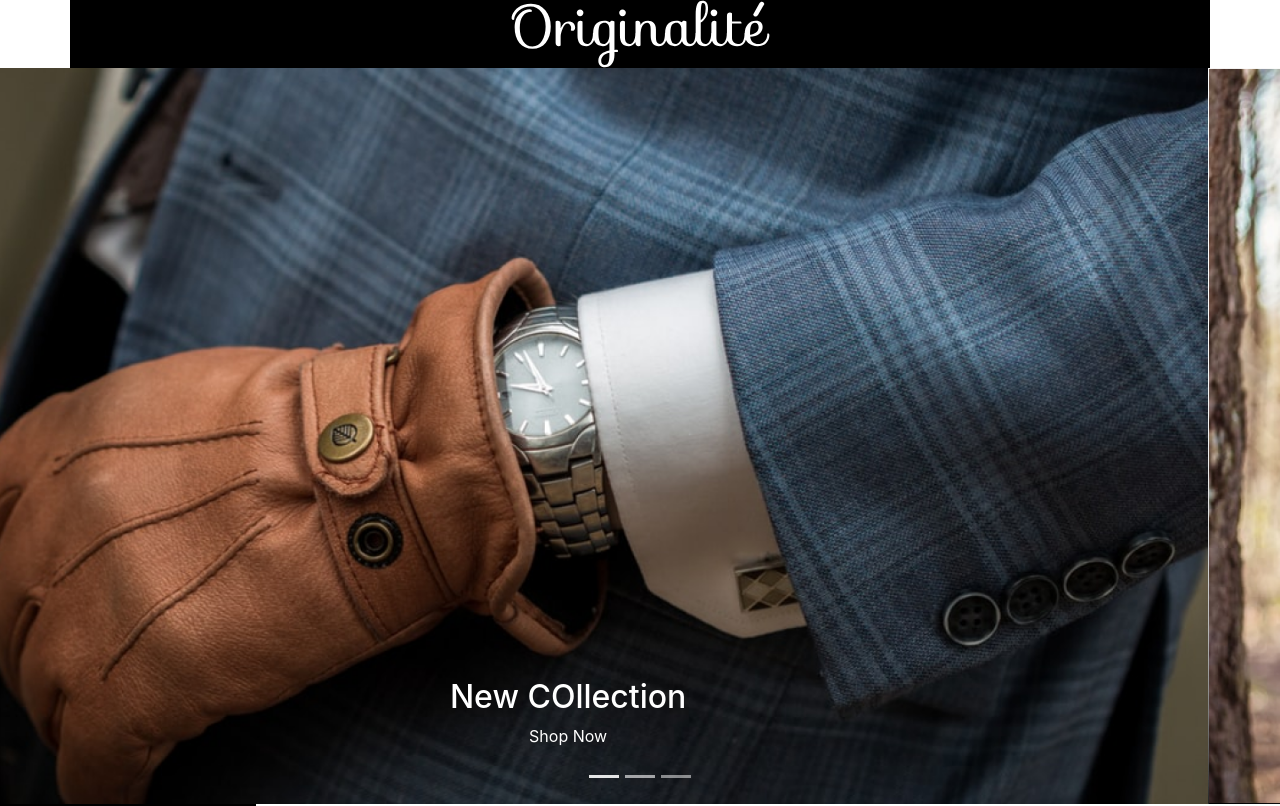
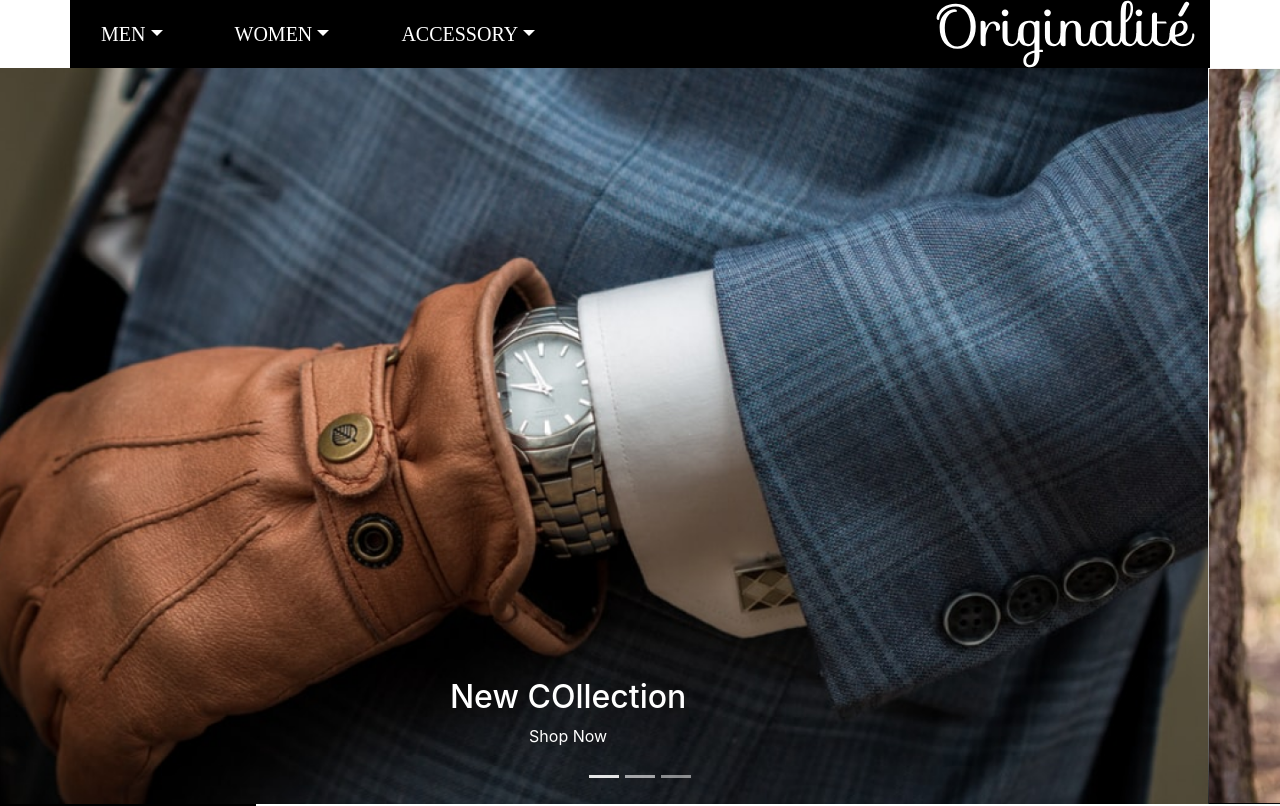
Before and after one commit to feyziyev007/FinalProject, a React (Create React App) app: page / in a window 1280 px wide. Shown: the top 806 px of the page. Built offline with nearby package versions, Linux system fonts and the light colour scheme.

Commit message:
adding header component with react

```diff
--- a/src/App.js
+++ b/src/App.js
@@ -15,8 +15,8 @@ function App() {
       {/* <PageCart />
       <PagePDP />
       */}
-        <PagePLP />
-        <Footer />
+      <PagePLP />
+      <Footer />
     </div>
   );
 }
--- /dev/null
+++ b/src/Components/Header/Components/index.js
@@ -0,0 +1,32 @@
+import React from 'react';
+import style from './style.scss';
+
+export default class Category extends React.Component {
+  render() {
+    const { title } = this.props;
+    console.log(this.props);
+
+    return (
+      <div>
+        <div class="nav-item dropdown">
+          <a
+            class="nav-link dropdown-toggle"
+            href="#"
+            id="navbarDropdownMenuLink"
+            role="button"
+            data-toggle="dropdown"
+            aria-haspopup="true"
+            aria-expanded="false"
+          >
+            {title}
+          </a>
+          <div class="dropdown-menu" aria-labelledby="navbarDropdownMenuLink">
+            <a class="dropdown-item" href="#">
+              Action
+            </a>
+          </div>
+        </div>
+      </div>
+    );
+  }
+}
--- /dev/null
+++ b/src/Components/Header/Components/style.scss
@@ -0,0 +1,5 @@
+.category-li {
+  list-style: none;
+  padding-right: 10px;
+  text-transform: uppercase;
+}
--- a/src/Components/Header/index.js
+++ b/src/Components/Header/index.js
@@ -1,38 +1,80 @@
 import React from 'react';
 import style from './style.scss';
 
+import Category from './Components/index';
+
 export default class Header extends React.Component {
   render() {
-    const categories = [
+    const Datas = [
       {
-        id: 333,
-        name: "men's shoes",
-        date: '11-07-2018',
-        url: 'localhost/gogi/img.jpg'
+        id: 1,
+        category: 'men',
+        fit: 'skinny',
+        brand: 'buffalo',
+        description: 'a superb pair of jeans',
+        price: 200,
+        color: 'black',
+        size: '28',
+        images: ['img/products/women/skinny/001.png'],
+        date: '2019-12-15'
       },
       {
-        id: 334,
-        name: "women's shoes",
-        date: '6-07-2018',
-        url: 'localhost/gogi/img.jpg'
+        id: 2,
+        category: 'women',
+        fit: 'skinny',
+        brand: 'buffalo',
+        description: 'a superb pair of jeans',
+        price: 200,
+        color: 'black',
+        size: '28',
+        images: ['img/products/women/skinny/001.png'],
+        date: '2019-12-15'
       },
       {
-        id: 335,
-        name: "kid's shoes",
-        date: '12-07-2018',
-        url: 'localhost/gogi/img.jpg'
-      },
-      {
-        id: 336,
-        name: "noone's shoes",
-        date: '13-07-2018',
-        url: 'localhost/gogi/img.jpg'
+        id: 3,
+        category: 'accessory',
+        fit: 'skinny',
+        brand: 'buffalo',
+        description: 'a superb pair of jeans',
+        price: 200,
+        color: 'black',
+        size: '28',
+        images: ['img/products/women/skinny/001.png'],
+        date: '2019-12-15'
       }
+      // {
+      //   id: 333,
+      //   name: "men's shoes",
+      //   date: '11-07-2018',
+      //   url: 'localhost/gogi/img.jpg'
+      // },
+      // {
+      //   id: 334,
+      //   name: "women's shoes",
+      //   date: '6-07-2018',
+      //   url: 'localhost/gogi/img.jpg'
+      // },
+      // {
+      //   id: 335,
+      //   name: "kid's shoes",
+      //   date: '12-07-2018',
+      //   url: 'localhost/gogi/img.jpg'
+      // },
+      // {
+      //   id: 336,
+      //   name: "noone's shoes",
+      //   date: '13-07-2018',
+      //   url: 'localhost/gogi/img.jpg'
+      // }
     ];
     return (
       <section class="header container">
         <header class="d-flex justify-content-between align-items-center">
-          <div class="header-left d-flex justify-content-start"></div>
+          <div class="header-left d-flex justify-content-start">
+            {Datas.map(item => {
+              return <Category title={item.category} />;
+            })}
+          </div>
 
           <a href="#">
             <svg
@@ -49,7 +91,7 @@ export default class Header extends React.Component {
             </svg>
           </a>
 
-          <div class="header-right d-flex justify-content-end"></div>
+          {/* <div class="header-right d-flex justify-content-end"></div> */}
         </header>
       </section>
     );
--- a/src/Components/PagePLP/Components/ListItem/styles.scss
+++ b/src/Components/PagePLP/Components/ListItem/styles.scss
@@ -1,5 +1,4 @@
-
-.clothes__subclass{
+.clothes__subclass {
   padding: 10px;
   display: block;
   list-style: none;
```
Also changed, not shown: src/Components/PagePLP/Components/ListItem/ListItem.js (+8 -12 lines), src/Components/PagePLP/index.js (+16 -19 lines).
